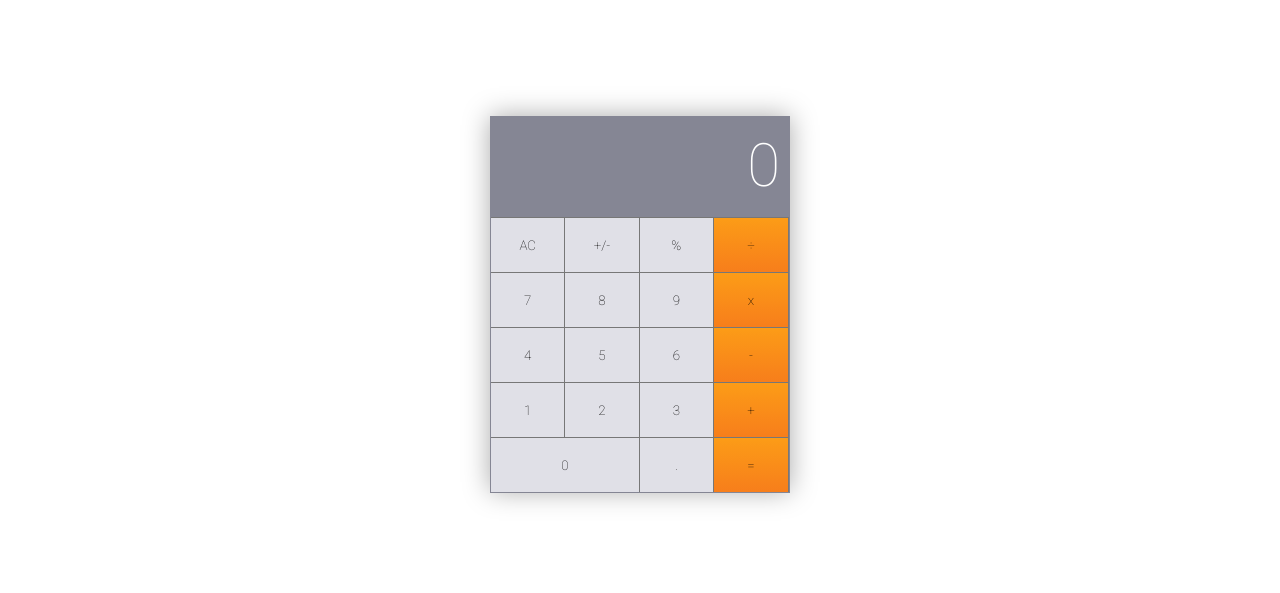
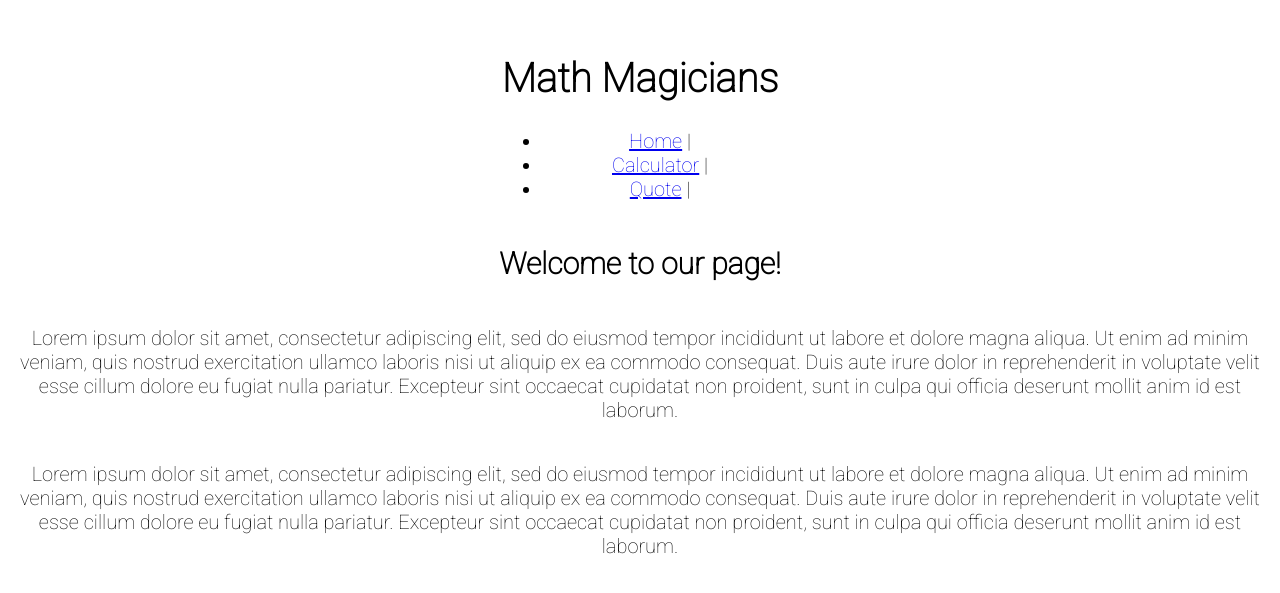
Before and after one commit to mmatongo/math-magicians, a React (Create React App) app: page / in a window 1280 px wide. Shown: the part 105-698 px from the top of the page. Built offline with nearby package versions, Linux system fonts and the light colour scheme.

Commit message:
update app.js

```diff
--- a/src/App.js
+++ b/src/App.js
@@ -1,6 +1,20 @@
 import React from 'react';
-import Calculator from './components/Calculator';
 import './App.css';
+import {
+  BrowserRouter as Router,
+  Switch,
+  Route,
+} from 'react-router-dom';
+
+// Components
+
+import Nav from './components/Nav';
+
+// Pages
+
+import Home from './pages/Home';
+import CalculatorPage from './pages/CalculatorPage';
+import Quote from './pages/Quote';
 
 class App extends React.Component {
   constructor(props) {
@@ -11,7 +25,20 @@ class App extends React.Component {
   render() {
     return (
       <div className="App">
-        <Calculator />
+        <Router>
+          <Nav />
+          <Switch>
+            <Route exact path="/">
+              <Home />
+            </Route>
+            <Route path="/calculator">
+              <CalculatorPage />
+            </Route>
+            <Route path="/quote">
+              <Quote />
+            </Route>
+          </Switch>
+        </Router>
       </div>
     );
   }
```
